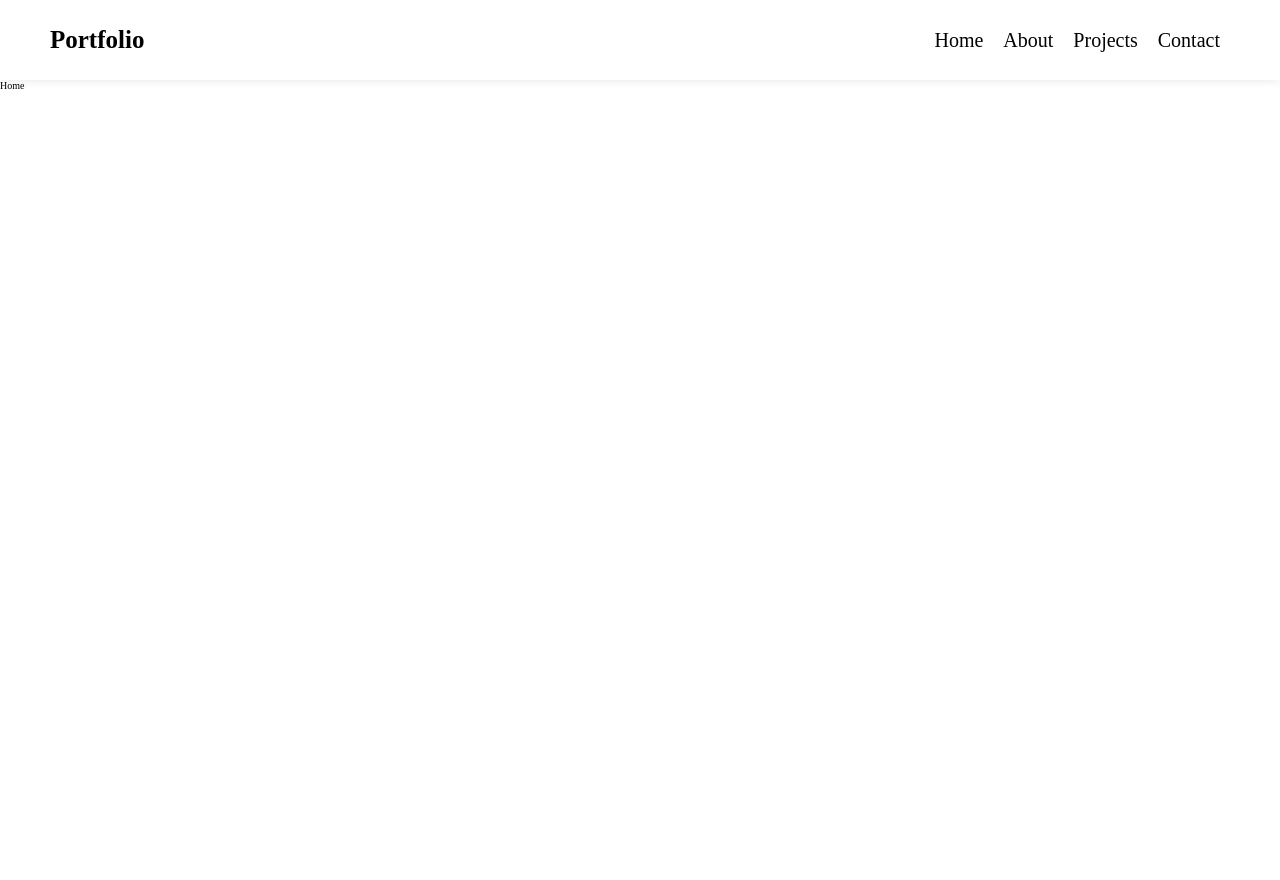
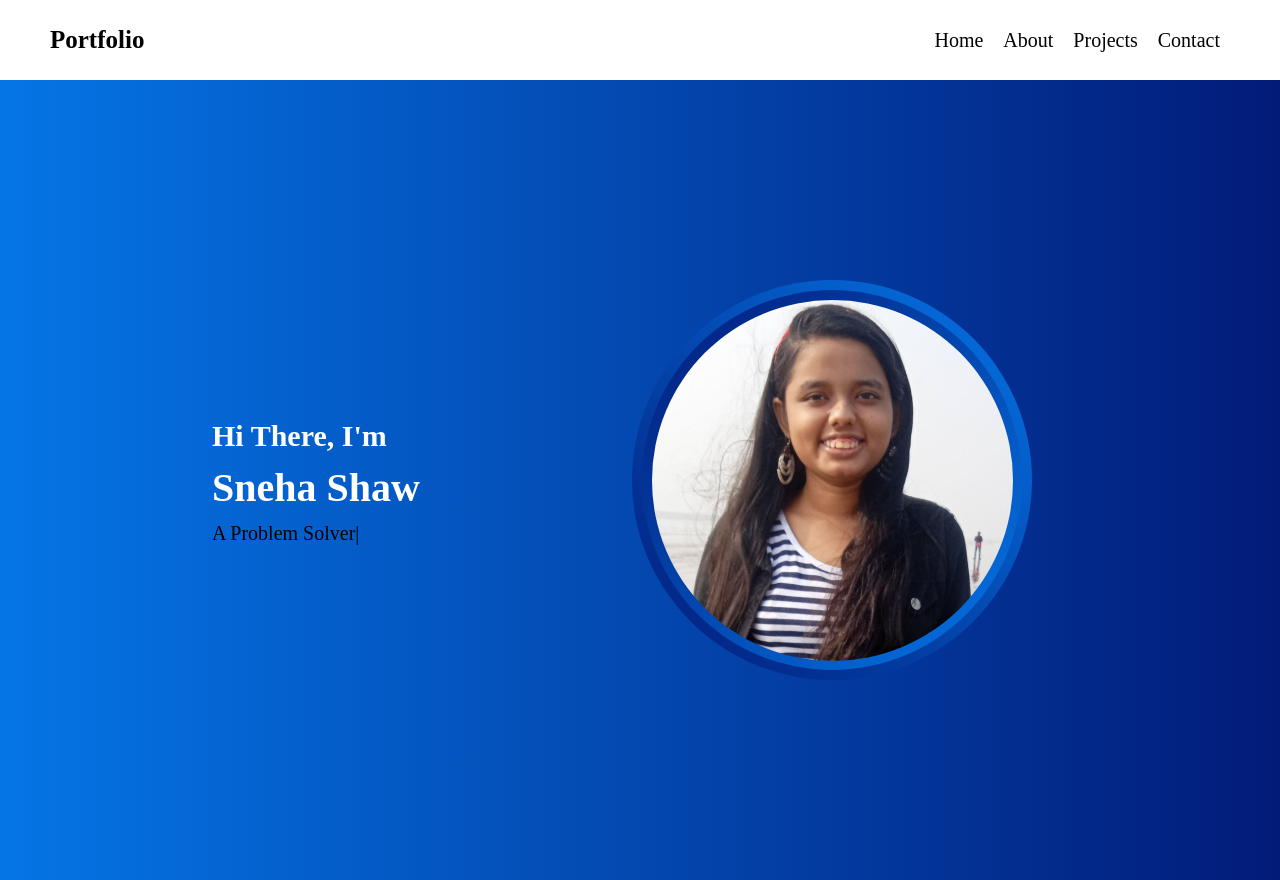
Before and after one commit to Sneha-Shaw/sneha-shaw_portfolio, a React (Create React App) app: page / in a window 1280 px wide. Before the commit the page ends 800 px from the top, so only its background shows below. Built offline with nearby package versions, Linux system fonts and the light colour scheme.

Commit message:
`feat`: `home`

```diff
--- a/package.json
+++ b/package.json
@@ -14,6 +14,7 @@
     "react-dom": "^18.2.0",
     "react-router-dom": "^6.4.3",
     "react-scripts": "5.0.1",
+    "react-type-animation": "^2.1.2",
     "web-vitals": "^2.1.4"
   },
   "scripts": {
--- a/src/components/Navbar/styles.js
+++ b/src/components/Navbar/styles.js
@@ -8,7 +8,8 @@ export const useStyles = makeStyles((theme) => ({
         padding: '0 5rem',
         height: '10vh',
         backgroundColor: '#fff',
-        boxShadow: '0 0 10px rgba(0,0,0,0.1)',
+        // boxShadow: '0 0 2rem rgba(0,0,0,0.1)',
+        zIndex: "2000",
         [theme.breakpoints.down('sm')]: {
             padding: '0 2rem',
         }
--- a/src/pages/Home/Home.js
+++ b/src/pages/Home/Home.js
@@ -1,8 +1,47 @@
 import React from 'react'
+import { useStyles } from './styles'
+import pic from '../../assets/dp.jpg'
+import { TypeAnimation } from 'react-type-animation';
 
 const Home = () => {
+  const classes = useStyles()
   return (
-    <div>Home</div>
+    <div className={classes.container}>
+      <div className={classes.left}>
+        <div className={classes.wrapper}>
+          <h2>Hi There, I'm</h2>
+          <h1>Sneha Shaw</h1>
+          <TypeAnimation
+            sequence={[
+              'A Full Stack Developer', // Types 'One'
+              1000, // Waits 1s
+              'A Tech Enthusiast', // Deletes 'One' and types 'Two'
+              1000, // Waits 2s
+              'A Problem Solver',
+              1000 // Types 'Three' without deleting 'Two'
+            ]}
+            repeat={Infinity}
+            style={{ fontSize: '2rem' }}
+            speed="45"
+          />
+
+        </div>
+      </div>
+      <div className={classes.right}>
+
+        <div className={classes.imgContainer}>
+        <div className={classes.imgContainer2}>
+
+          <img
+            src={pic}
+            alt=""
+            className={classes.img}
+          />
+          </div>
+        </div>
+      </div>
+
+    </div>
   )
 }
 
--- /dev/null
+++ b/src/pages/Home/styles.js
@@ -0,0 +1,88 @@
+import { makeStyles } from "@mui/styles";
+
+export const useStyles = makeStyles((theme) => ({
+    container: {
+        display: "flex",
+        height: "100vh",
+        justifyContent: "center",
+        alignItems: "center",
+        backgroundImage: " linear-gradient(to right,#0575E6,#021B79)",
+        [theme.breakpoints.down("md")]: {
+            flexDirection: "column",
+
+        },
+    },
+    left: {
+        width: "30%",
+        display: "flex",
+        justifyContent: "center",
+        alignItems: "center",
+    },
+    right: {
+        width: "40%",
+        display: "flex",
+        justifyContent: "center",
+        alignItems: "center",
+        [theme.breakpoints.down("md")]: {
+            display: "none",
+        },
+    },
+    wrapper: {
+        width: "100%",
+        padding: "2rem",
+        lineHeight: '1.5',
+        "&>h2":{
+            fontSize:"3rem",
+            color:"white",
+            fontWeight:"bold",
+        },
+        "&>h1":{
+            fontSize:"4rem",
+            color:"white",
+            fontWeight:"bold",
+        },
+        "&>div":{
+            fontSize:"4rem !important",
+            color:"white",
+            fontWeight:"bold",
+        },
+
+    },
+    imgContainer: {
+        height: 400,
+        width: 400,
+        background: "linear-gradient(to bottom left,#0575E6, #021B79)",
+        // borderRadius: "50em",
+        // border:" 1px solid transparent",
+        borderRadius: "50%",
+        display: "flex",
+        justifyContent: "center",
+        alignItems: "center",
+        [theme.breakpoints.down("md")]: {
+            height: 300,
+            width: 300,
+        },
+    },
+    imgContainer2: {
+        height: 380,
+        width: 380,
+        background: "linear-gradient(to top left,#0575E6, #021B79)",
+        // borderRadius: "50em",
+        // border:" 1px solid transparent",
+        borderRadius: "50%",
+        display: "flex",
+        justifyContent: "center",
+        alignItems: "center",
+        [theme.breakpoints.down("md")]: {
+            height: 300,
+            width: 300,
+        },
+    },
+    img: {
+        height: "95%",
+        width: "95%",
+        objectFit: "cover",
+        borderRadius: "50%",
+        margin: "auto"
+    },
+}));
```
Also changed, not shown: src/assets/dp.jpg (added), 1 other file (tests, documents, lock files or other folders).
